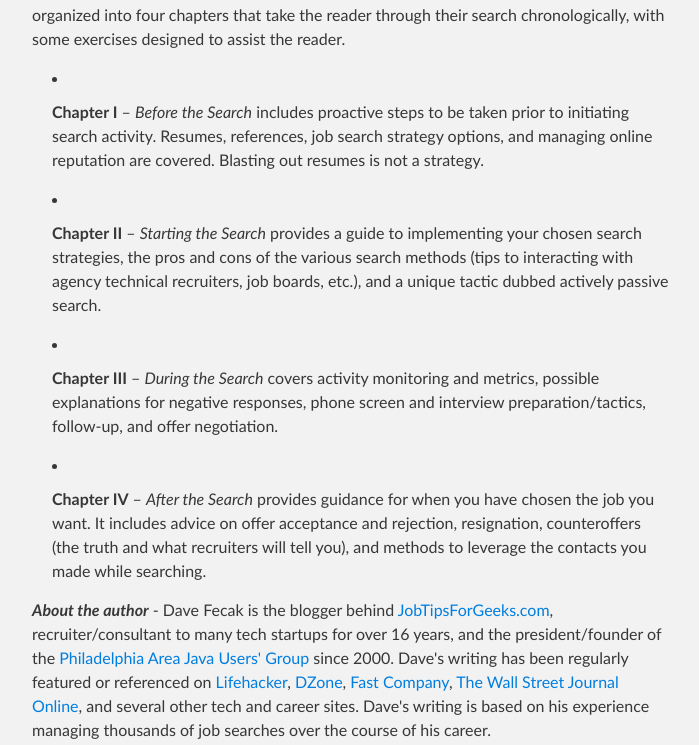
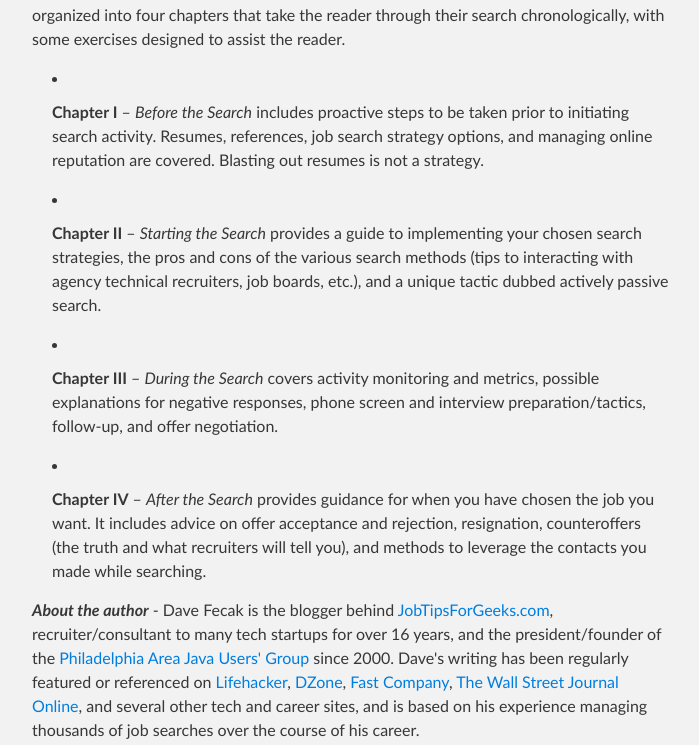
Before and after one commit to fecak/fecak.github.io, a plain HTML site: page index.html in a window 1280 px wide. Shown: the part 490-1235 px from the top of the page, without its empty margins (288-987 px from the left). Drawn offline with Linux system fonts and the light colour scheme.

Commit message:
Update index.html

```diff
--- a/index.html
+++ b/index.html
@@ -42,7 +42,7 @@
 <li><p><strong>Chapter III</strong> – <em>During the Search</em> covers activity monitoring and metrics, possible explanations for negative responses, phone screen and interview preparation/tactics, follow-up, and offer negotiation.</p></li>
 <li><p><strong>Chapter IV</strong> – <em>After the Search</em> provides guidance for when you have chosen the job you want.  It includes advice on offer acceptance and rejection, resignation, counteroffers (the truth and what recruiters will tell you), and methods to leverage the contacts you made while searching.</p></li>
 
-<a name="aboutauthor" class="anchor" href="#aboutauthor"><span class="octicon octicon-link"></span></a><em><strong>About the author</em></strong> - Dave Fecak is the blogger behind <a title="JobTipsForGeeks" href="http://jobtipsforgeeks.com">JobTipsForGeeks.com</a>, recruiter/consultant to many tech startups for over 16 years, and the president/founder of the <a title="PhillyJUG" href="http://phillyjug.com">Philadelphia Area Java Users' Group</a> since 2000. Dave's writing has been regularly featured or referenced on <a title="Lifehacker" href="http://lifehacker.com/search?q=fecak">Lifehacker</a>, <a title="DZone" href="http://java.dzone.com/users/fecak">DZone</a>, <a title="Fast Company" href="http://www.fastcompany.com/3007684/5-stupid-reasons-youre-underpaid-and-how-fix-them">Fast Company</a>, <a title="The Wall Street Journal Online" href="http://blogs.wsj.com/atwork/2012/08/07/on-our-radar-why-you-didnt-get-an-interview/?KEYWORDS=why+you+didn%27t+get+the+interview">The Wall Street Journal Online</a>, and several other tech and career sites. Dave's writing is based on his experience managing thousands of job searches over the course of his career.
+<a name="aboutauthor" class="anchor" href="#aboutauthor"><span class="octicon octicon-link"></span></a><em><strong>About the author</em></strong> - Dave Fecak is the blogger behind <a title="JobTipsForGeeks" href="http://jobtipsforgeeks.com">JobTipsForGeeks.com</a>, recruiter/consultant to many tech startups for over 16 years, and the president/founder of the <a title="PhillyJUG" href="http://phillyjug.com">Philadelphia Area Java Users' Group</a> since 2000. Dave's writing has been regularly featured or referenced on <a title="Lifehacker" href="http://lifehacker.com/search?q=fecak">Lifehacker</a>, <a title="DZone" href="http://java.dzone.com/users/fecak">DZone</a>, <a title="Fast Company" href="http://www.fastcompany.com/3007684/5-stupid-reasons-youre-underpaid-and-how-fix-them">Fast Company</a>, <a title="The Wall Street Journal Online" href="http://blogs.wsj.com/atwork/2012/08/07/on-our-radar-why-you-didnt-get-an-interview/?KEYWORDS=why+you+didn%27t+get+the+interview">The Wall Street Journal Online</a>, and several other tech and career sites, and is based on his experience managing thousands of job searches over the course of his career.
 
 </ul><h3>
 <a name="buy-from" class="anchor" href="#buy-from"><span class="octicon octicon-link"></span></a>Buy DRM free for $6.99 from</h3>
```
